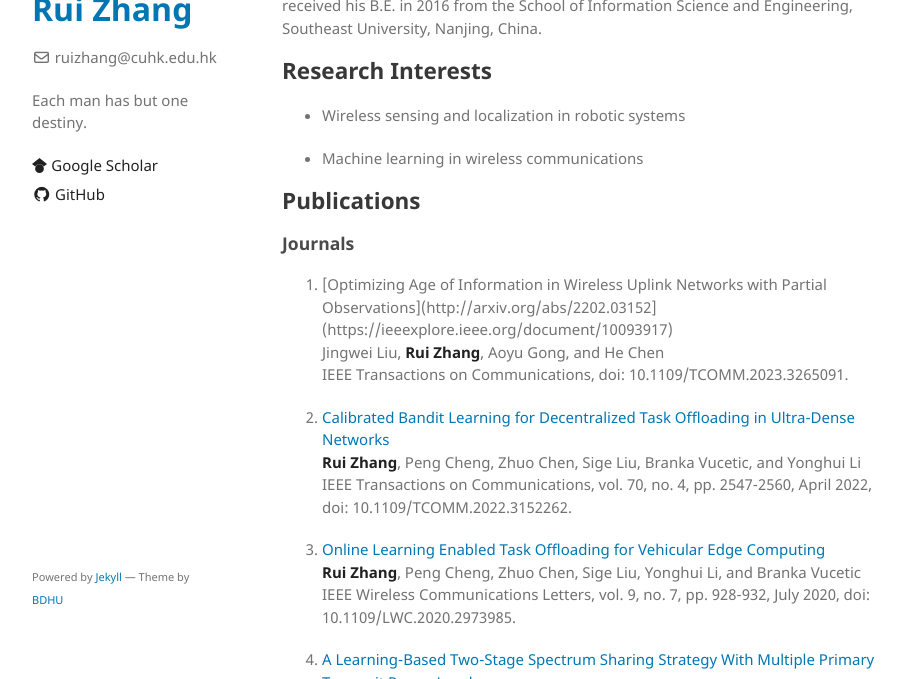
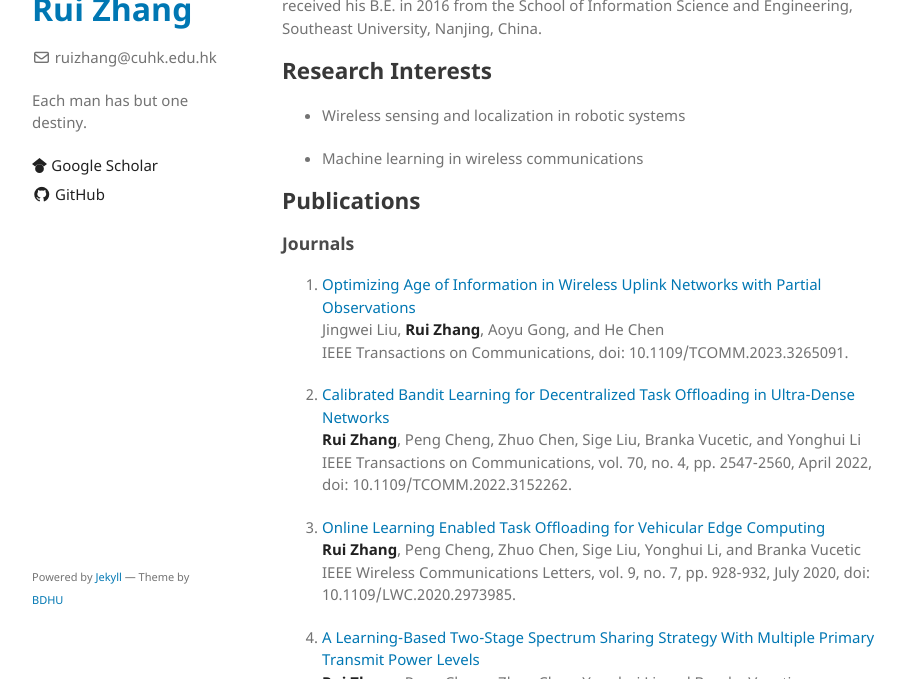
Before and after one commit to zhrrygh/zhrrygh.github.io, a Jekyll site: the page built from index.md, in a window 1280 px wide and 900 px high, cut to the strip 221-900 px from the top of the window. Shown: the whole strip, without its empty margins (178-1083 px from the left). Built offline with Jekyll 4.4.1, drawn with Linux system fonts in a browser that asks for light colours; part of the change alters nothing that is shown.

Commit message:
Update index.md

```diff
--- a/index.md
+++ b/index.md
@@ -20,7 +20,7 @@ Rui Zhang is currently a Postdoctoral Fellow in the Department of Information En
 
 ### Journals
 
-1. [Optimizing Age of Information in Wireless Uplink Networks with Partial Observations](http://arxiv.org/abs/2202.03152](https://ieeexplore.ieee.org/document/10093917) \
+1. [Optimizing Age of Information in Wireless Uplink Networks with Partial Observations](https://ieeexplore.ieee.org/document/10093917) \
 Jingwei Liu, **Rui Zhang**, Aoyu Gong, and He Chen \
 IEEE Transactions on Communications, doi: 10.1109/TCOMM.2023.3265091.
 
```
